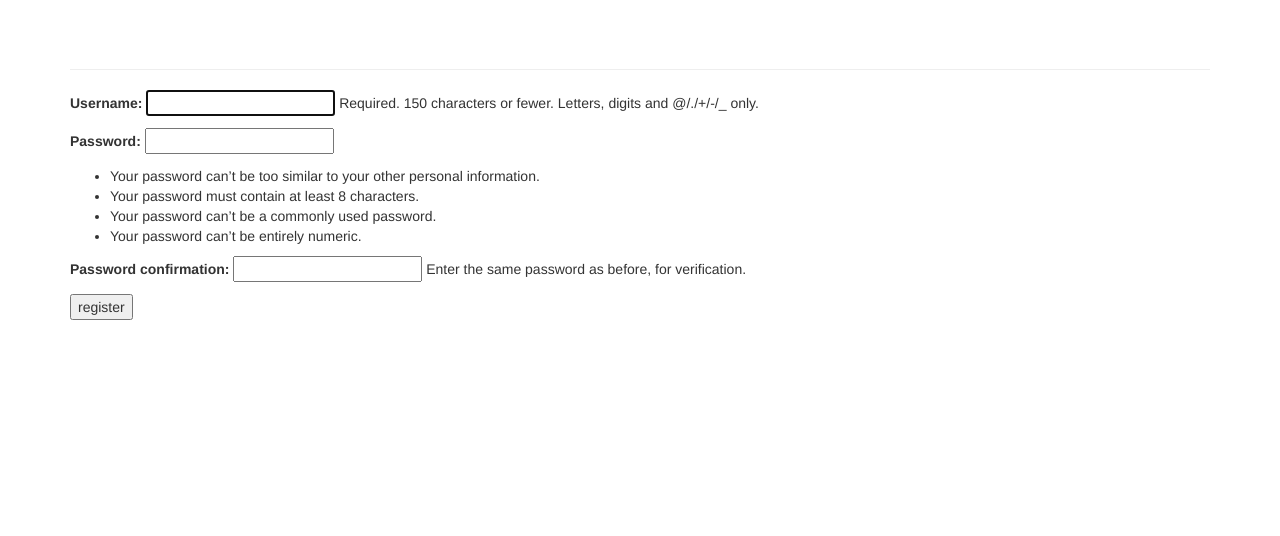
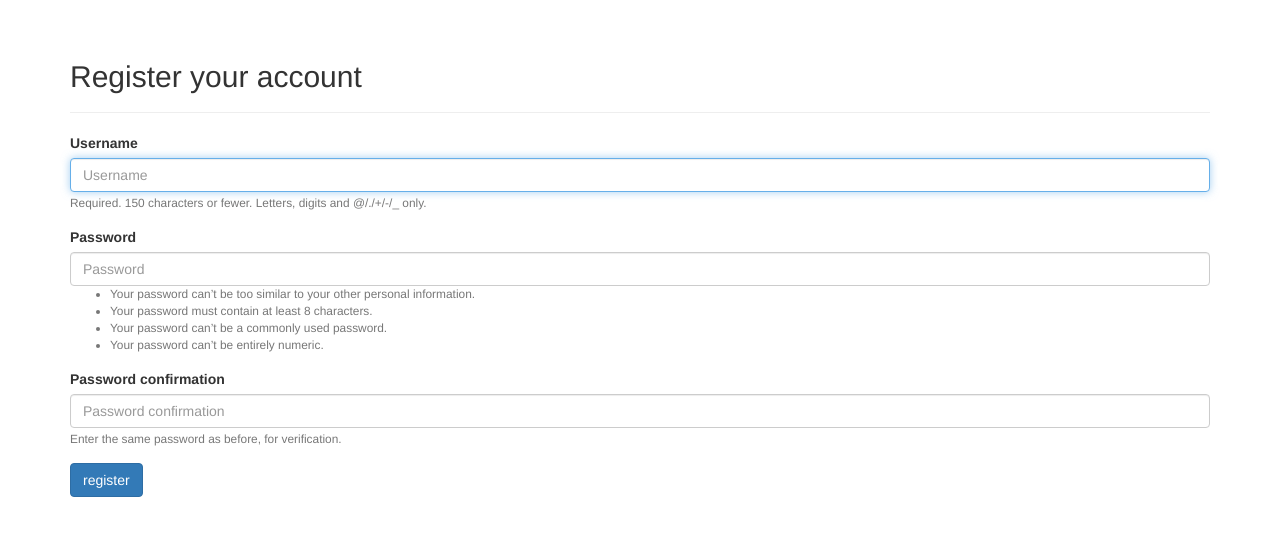
Before and after one commit to KorneevSK/learning_log, a Django app: page /users/register/ in a window 1280 px wide. Shown: the part 51-587 px from the top of the page. Run offline with Django 3.2, Linux system fonts and the light colour scheme; some libraries are stand-ins or nearby versions.

Commit message:
"register" page redesigned

```diff
--- a/users/templates/users/register.html
+++ b/users/templates/users/register.html
@@ -6,11 +6,18 @@
 </head>
 <body>
 {% extends "learning_logs/base.html" %}
+{% load bootstrap3 %}
+{% block header %}
+    <h2>Register your account</h2>
+{% endblock header %}
 {% block content %}
-    <form method="post" action="{% url 'register' %}">
+    <form method="post" action="{% url 'register' %}" class="form">
         {% csrf_token %}
-        {{ form.as_p }}
-        <button name="submit">register</button>
+        {% bootstrap_form form %}
+
+        {% buttons %}
+        <button name="submit" class="btn btn-primary">register</button>
+        {% endbuttons %}
         <input type="hidden" name="next" value="{% url 'index' %}"/>
     </form>
 {% endblock content %}
```
Also changed, not shown: db.sqlite3.
